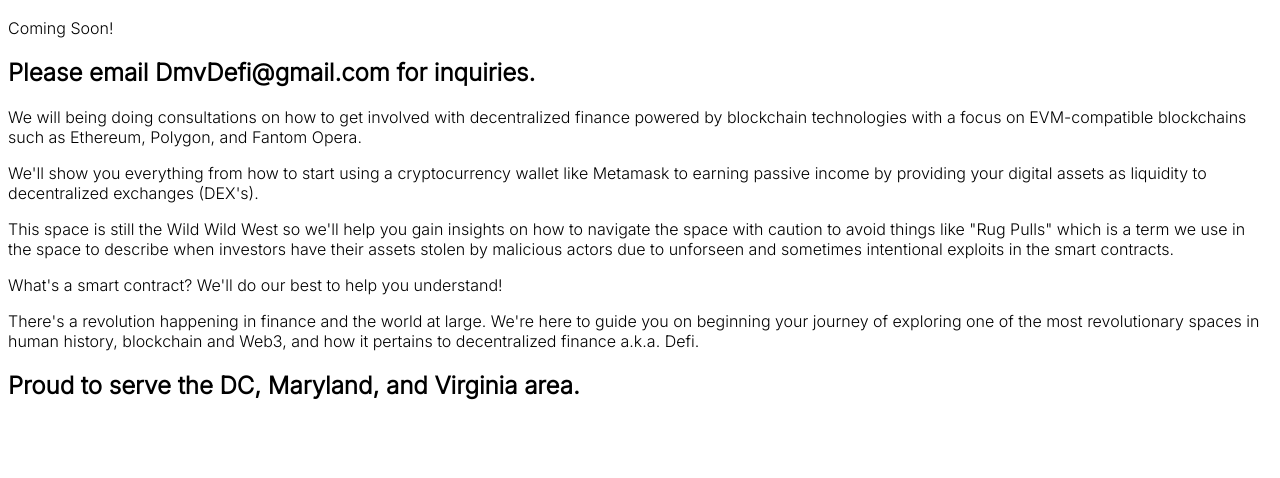
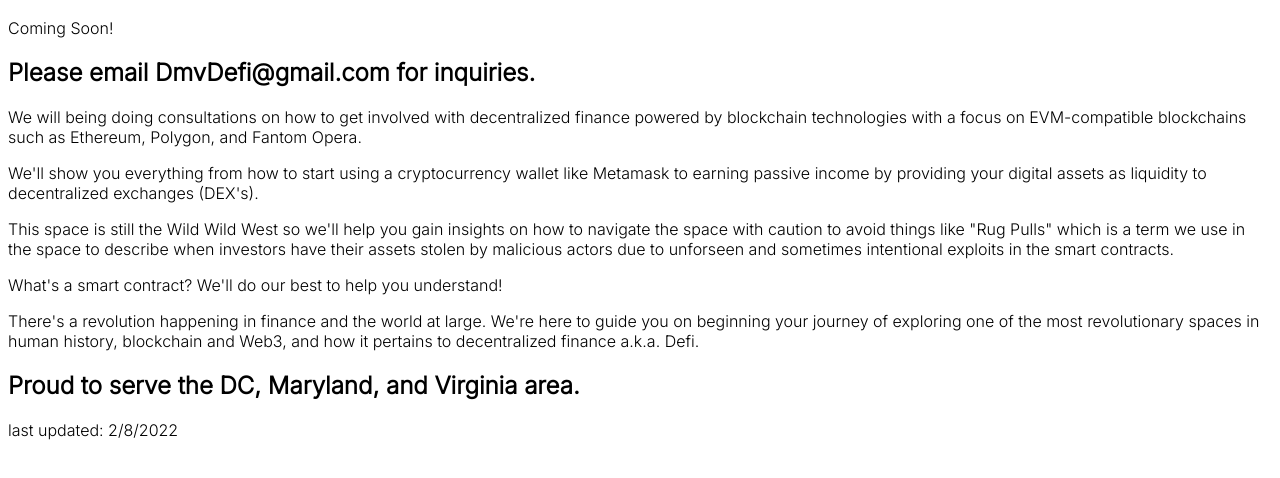
Before and after one commit to DmvDefi/DmvDefi.github.io, a plain HTML site: page index.html in a window 1280 px wide. Shown: the part 50-528 px from the top of the page. Drawn offline with Linux system fonts and the light colour scheme.

Commit message:
Add date.

```diff
--- a/index.html
+++ b/index.html
@@ -45,6 +45,7 @@
         pertains to decentralized finance a.k.a. Defi.
       </p>
       <h2>Proud to serve the DC, Maryland, and Virginia area.</h2>
+      <p>last updated: 2/8/2022</p>
     </div>
   </body>
 </html>
```
